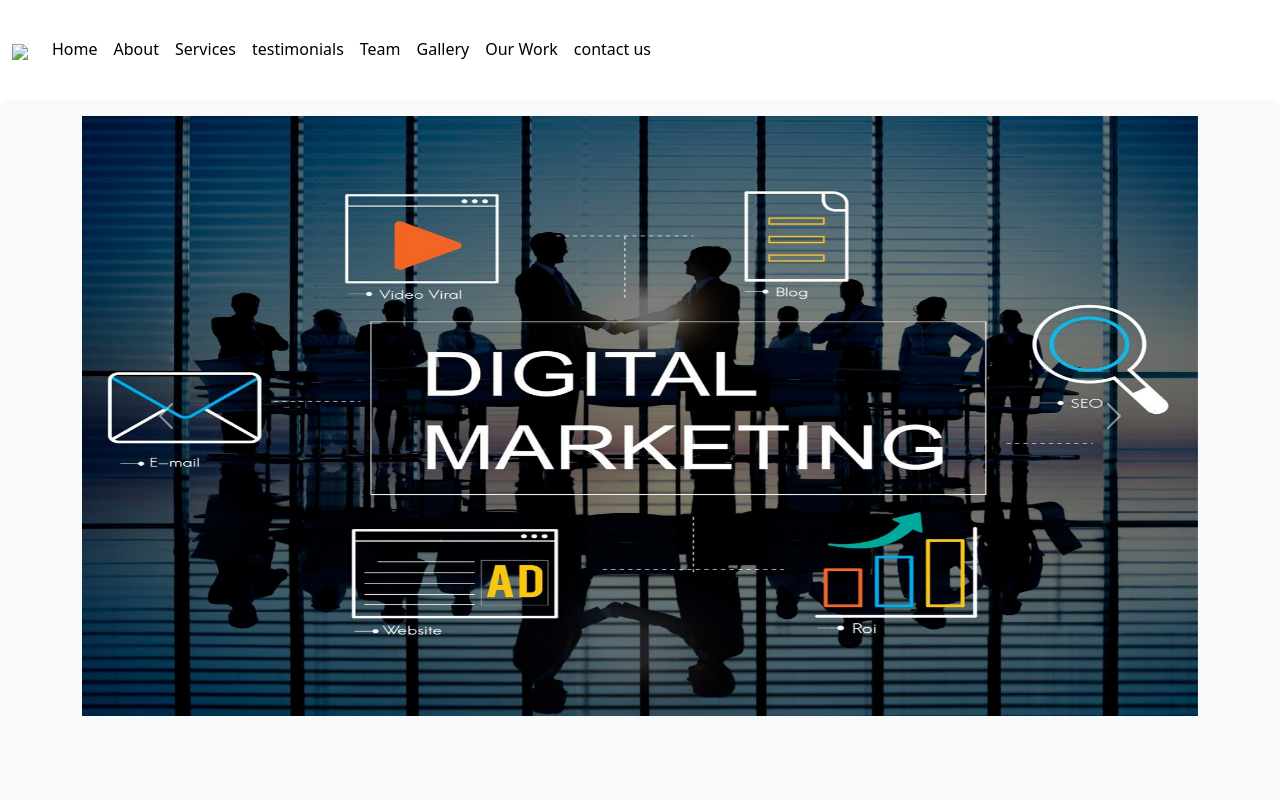
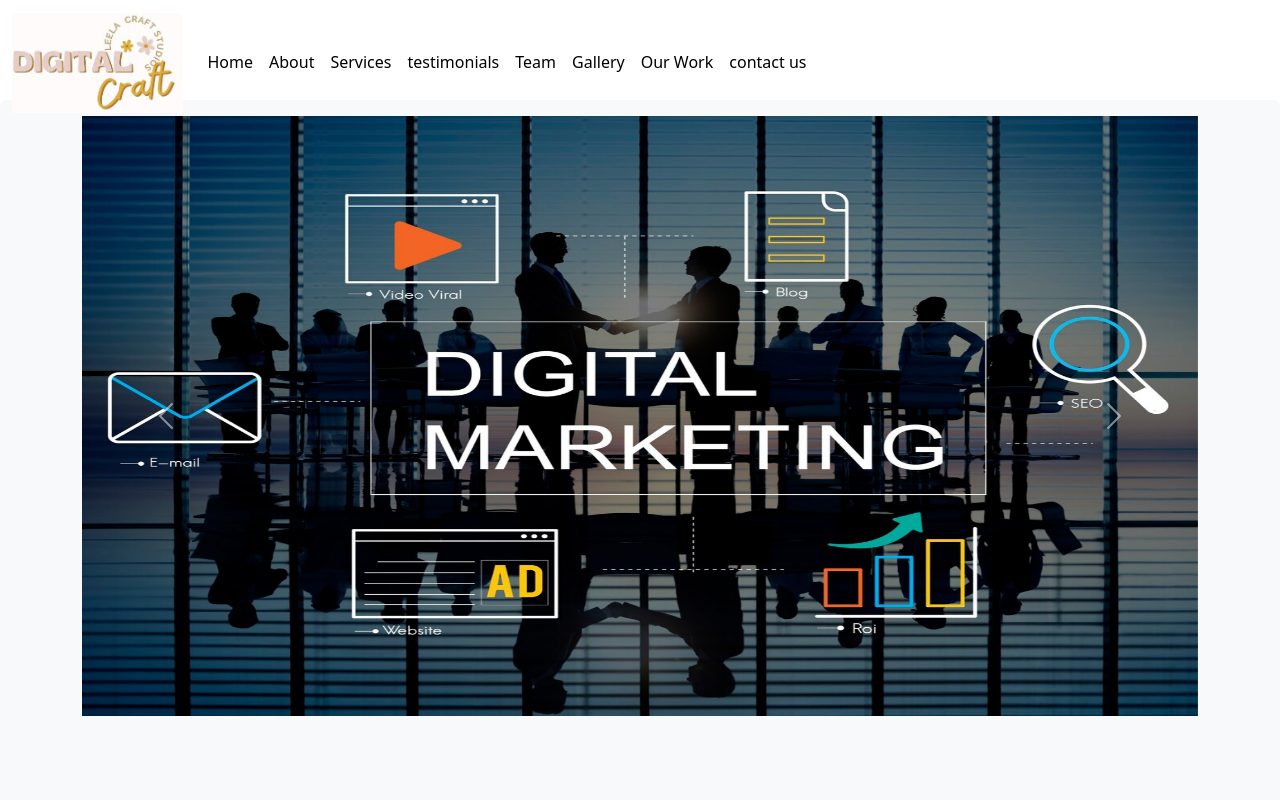
Before and after one commit to LeelaVarshitha/demo, a plain HTML site: page index.html in a window 1280 px wide. Shown: the top 800 px of the page. Drawn offline with nearby package versions, Linux system fonts and the light colour scheme; files whose address does not match are found by name.

Commit message:
Update index.html

```diff
--- a/index.html
+++ b/index.html
@@ -20,7 +20,7 @@
           <nav class="navbar navbar-expand-lg bg-transparent"data-bs-theme="dark">
             <div class="container-fluid">
               <a class="navbar-brand" href="#">
-                <img src="./Image files/logo2.jpg" class="nav-logo">
+                <img src="logo2.jpg" class="nav-logo">
               </a>
               <button class="navbar-toggler" type="button" data-bs-toggle="collapse" data-bs-target="#navbarNavAltMarkup" aria-controls="navbarNavAltMarkup" aria-expanded="false" aria-label="Toggle navigation">
                 <span class="navbar-toggler-icon"></span>
```
